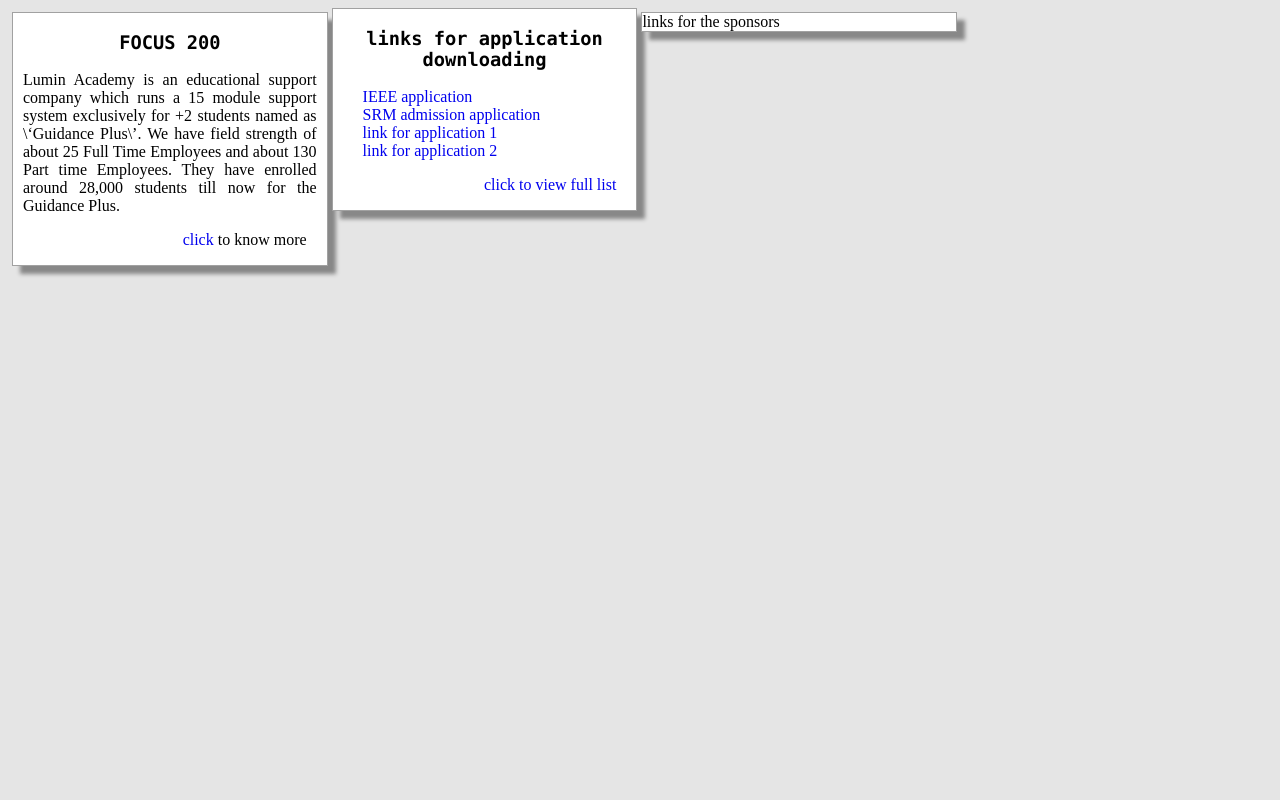
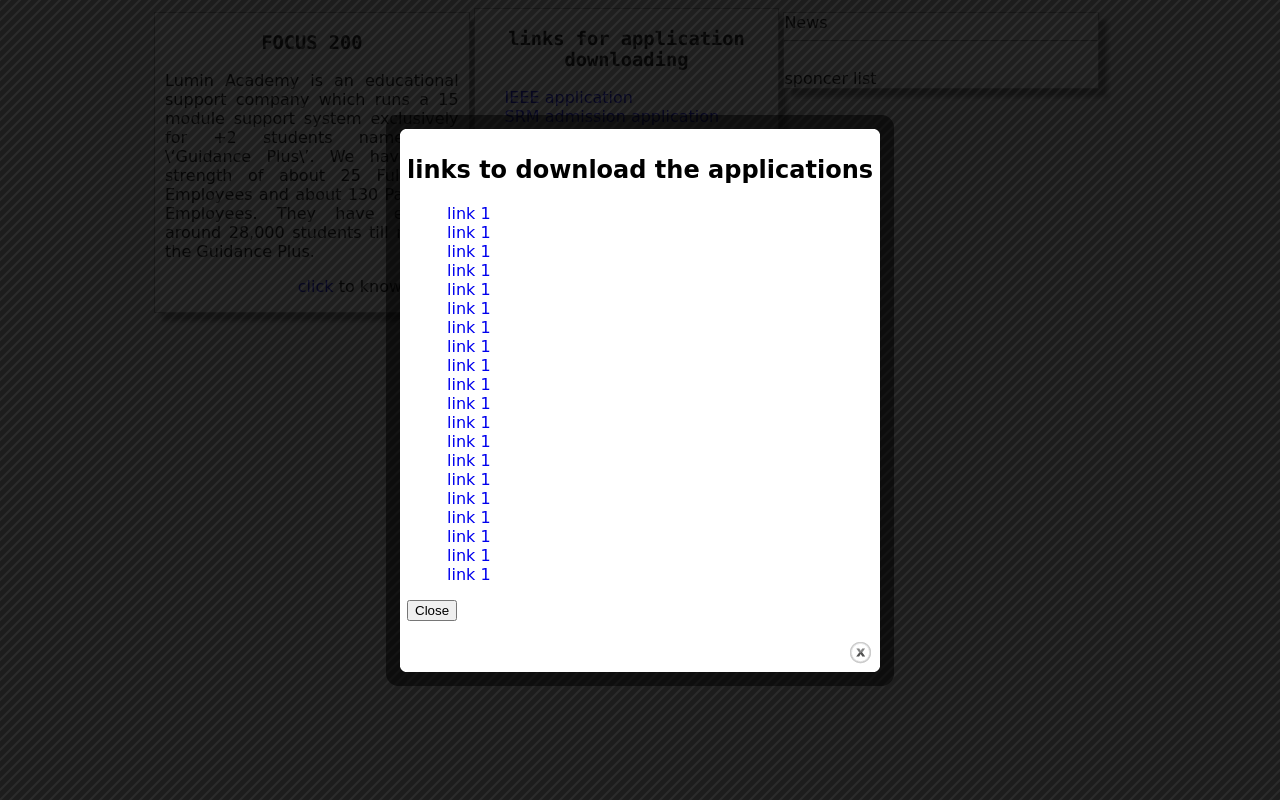
Before and after one commit to selvam111773/luminsite, a PHP site: page / in a window 1280 px wide. Run offline with PHP 8.4, Linux system fonts and the light colour scheme.

Commit message:
width and center styles

```diff
--- a/css/style.css
+++ b/css/style.css
@@ -1,7 +1,6 @@
 body{
     background: none repeat scroll 0 0 #E5E5E5;
-    font-family: "Times New Roman";
-    width: 980px;
+    font-family: "Comic Sans MS";
 }
 body .content{
     align-content: center;
@@ -10,6 +9,10 @@ body .content{
     border-radius: 4px;
     margin: 0 1.5em 0 1.5em;
     padding: 5px;
+}
+body .main-content{
+    margin: 0 auto;
+    width: 980px;
 }
 .inner_left {
     margin: 4px;
--- a/index.php
+++ b/index.php
@@ -34,7 +34,9 @@
 
     <div class="inner_right">
         <!-- sponsors link goes here -->
-        links for the sponsors
+        News
+        <hr><br>
+        sponcer list
     </div>
 
 </div>
@@ -43,7 +45,7 @@
 <script src="js/jquery.colorbox.js"></script>
 <script src="js/index.js"></script>
 <script>
-    // $.colorbox({href: "external/apps_link.html"});
+    $.colorbox({href: "external/apps_link.html", css: "height: 500px; "});
 </script>
 </body>
 </html>
```
